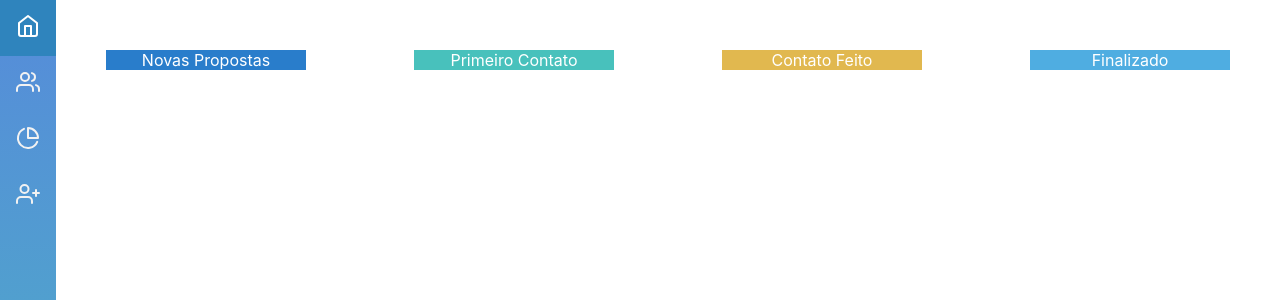
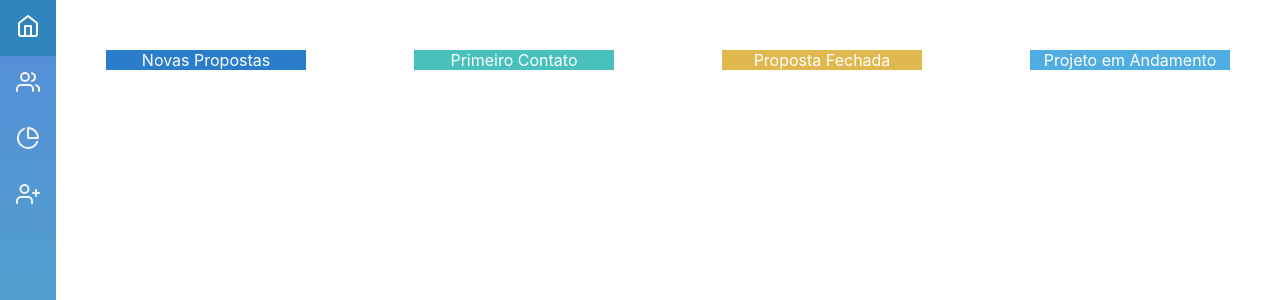
Before and after one commit to Time-1-ADS/PROJETO-NESS, a Django app: template SPRINT_1/codes/templates/main_screen.html in a window 1280 px wide. Shown: the top 300 px of the page. Run offline with Django 3.2, Linux system fonts and the light colour scheme; the template is opened without the code that fills it, so the values that code supplies are empty.

Commit message:
main-screen

```diff
--- a/SPRINT_1/codes/static/js/main_screen.js
+++ b/SPRINT_1/codes/static/js/main_screen.js
@@ -22,4 +22,9 @@ function novaProposta() {
       listaValorProposta[i] +
       "</div>";
   }
+
+  document.getElementById("nomeProposta").value = "";
+  document.getElementById("dataProposta").value = "";
+  document.getElementById("valorProposta").value = "";
+
 }
--- a/SPRINT_1/codes/templates/main_screen.html
+++ b/SPRINT_1/codes/templates/main_screen.html
@@ -47,12 +47,12 @@
             <div class="propostas" id="primeiroContato"></div>
         </div>
         <div class="blocoNovaProposta">
-            <div class="tituloBloco tb">Contato Feito</div>
-            <div class="propostas" id="contatoFeito"></div>
+            <div class="tituloBloco tb">Proposta Fechada</div>
+            <div class="propostas" id="propostaFechada"></div>
         </div>
         <div class="blocoNovaProposta">
-            <div class="tituloBloco qb">Finalizado</div>
-            <div class="propostas" id="finalizado"></div>
+            <div class="tituloBloco qb">Projeto em Andamento</div>
+            <div class="propostas" id="projetoEmAndamento"></div>
         </div>
     </div>
 
```
